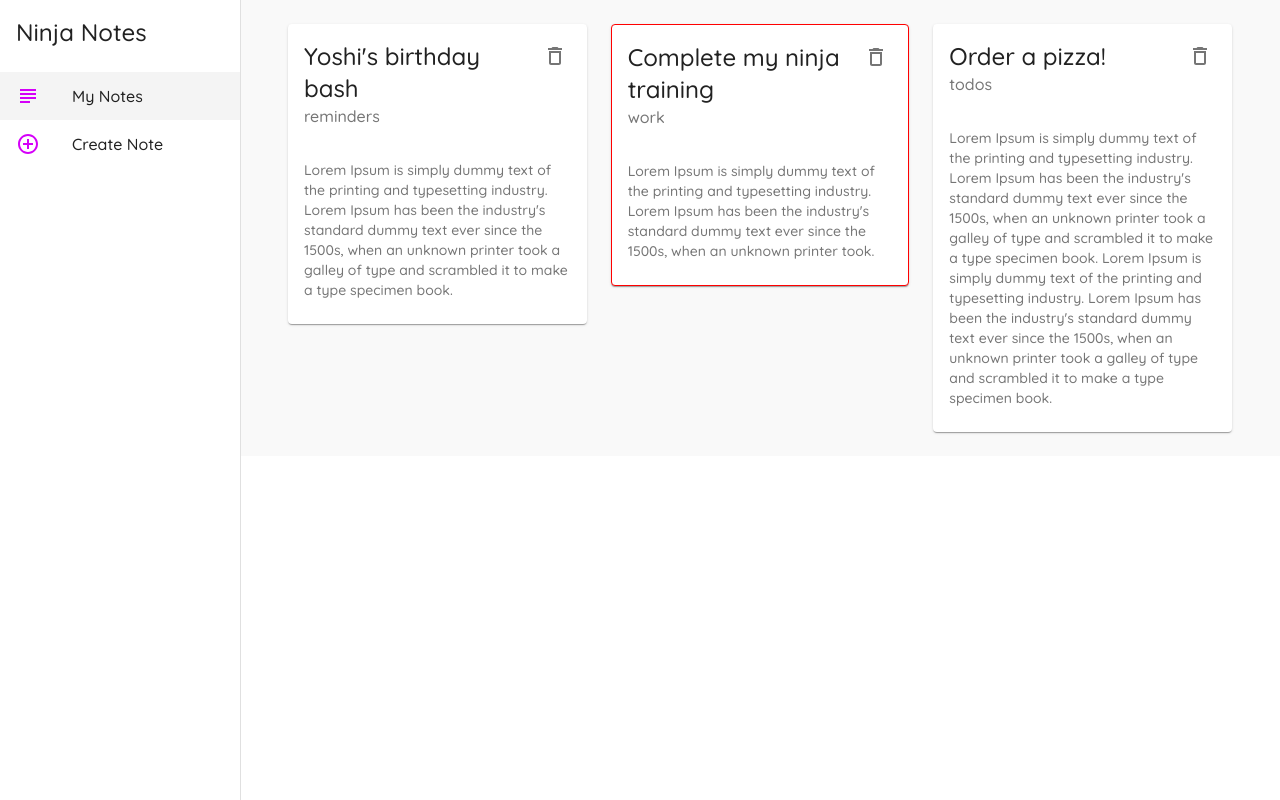
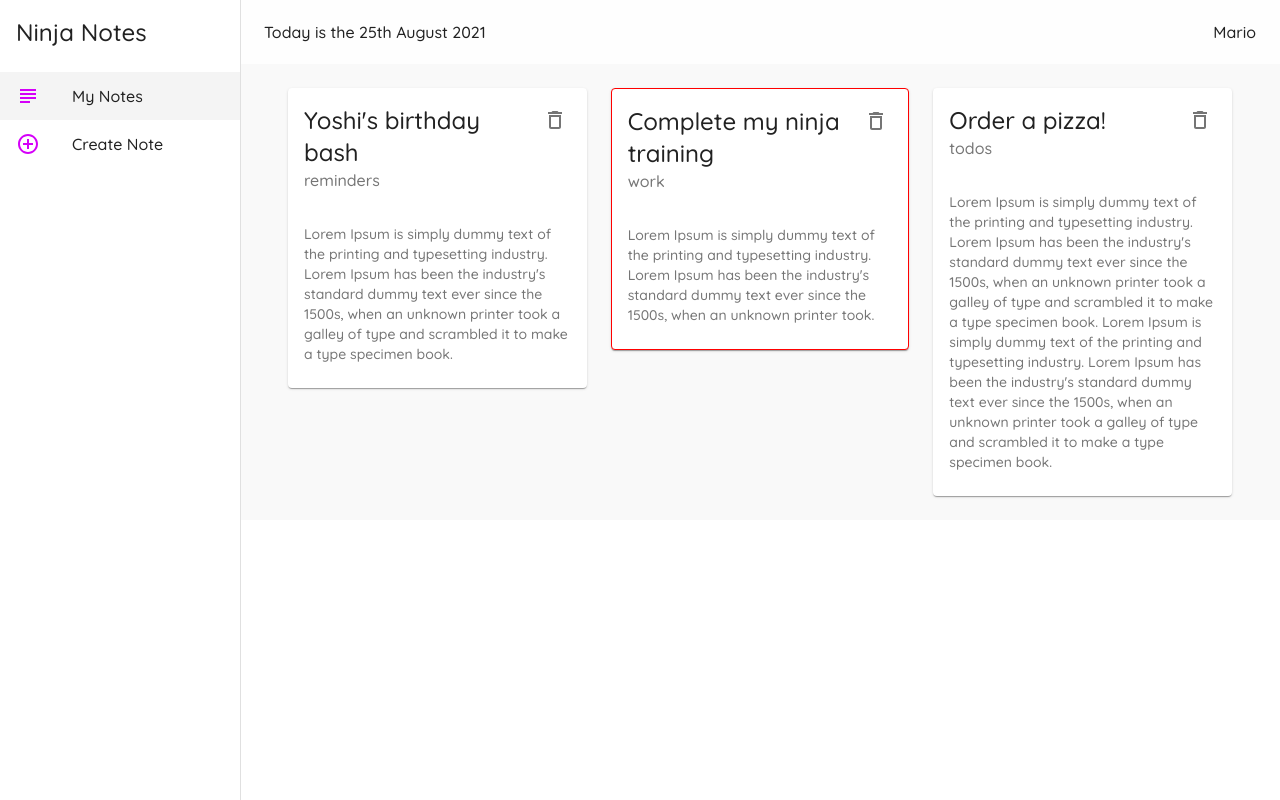
Before and after one commit to OlehFilyak/material-ui-tutorial, a React (Create React App) app: page / in a window 1280 px wide. Built offline with nearby package versions, Linux system fonts and the light colour scheme; data requests are answered from the project's data file.

Commit message:
add appbar and toolbar

```diff
--- a/package.json
+++ b/package.json
@@ -8,6 +8,7 @@
     "@testing-library/jest-dom": "^5.11.9",
     "@testing-library/react": "^11.2.5",
     "@testing-library/user-event": "^12.7.1",
+    "date-fns": "^2.17.0",
     "react": "^17.0.1",
     "react-dom": "^17.0.1",
     "react-router-dom": "^5.2.0",
--- a/src/components/Layout.js
+++ b/src/components/Layout.js
@@ -8,6 +8,9 @@
 import ListItemIcon from '@material-ui/core/ListItemIcon'
 import ListItemText from '@material-ui/core/ListItemText'
 import { AddCircleOutlineOutlined, SubjectOutlined } from '@material-ui/icons'
+import AppBar from '@material-ui/core/AppBar'
+import Toolbar from '@material-ui/core/Toolbar'
+import { format } from 'date-fns'
 
 const drawerWidth = 240
 
@@ -33,6 +36,14 @@
     title: {
       padding: theme.spacing(2),
     },
+    appBar: {
+      width: `calc(100% - ${drawerWidth}px)`,
+      marginLeft: drawerWidth,
+    },
+    date: {
+      flexGrow: 1
+    },
+    toolbar: theme.mixins.toolbar
   }
 })
 
@@ -57,6 +68,19 @@
   return (
     <div className={classes.root}>
       {/* app bar */}
+      <AppBar
+        position="fixed"
+        className={classes.appBar}
+        elevation={0}
+        color="primary"
+      >
+        <Toolbar>
+          <Typography className={classes.date}>
+            Today is the {format(new Date(), 'do MMMM Y')}
+          </Typography>
+          <Typography>Mario</Typography>
+        </Toolbar>
+      </AppBar>
 
       {/* side drawer */}
       <Drawer
@@ -90,6 +114,7 @@
 
       {/* main content */}
       <div className={classes.page}>
+        <div className={classes.toolbar}></div>
         { children }
       </div>
     </div>
```
Also changed, not shown: 1 other file (tests, documents, lock files or other folders).
